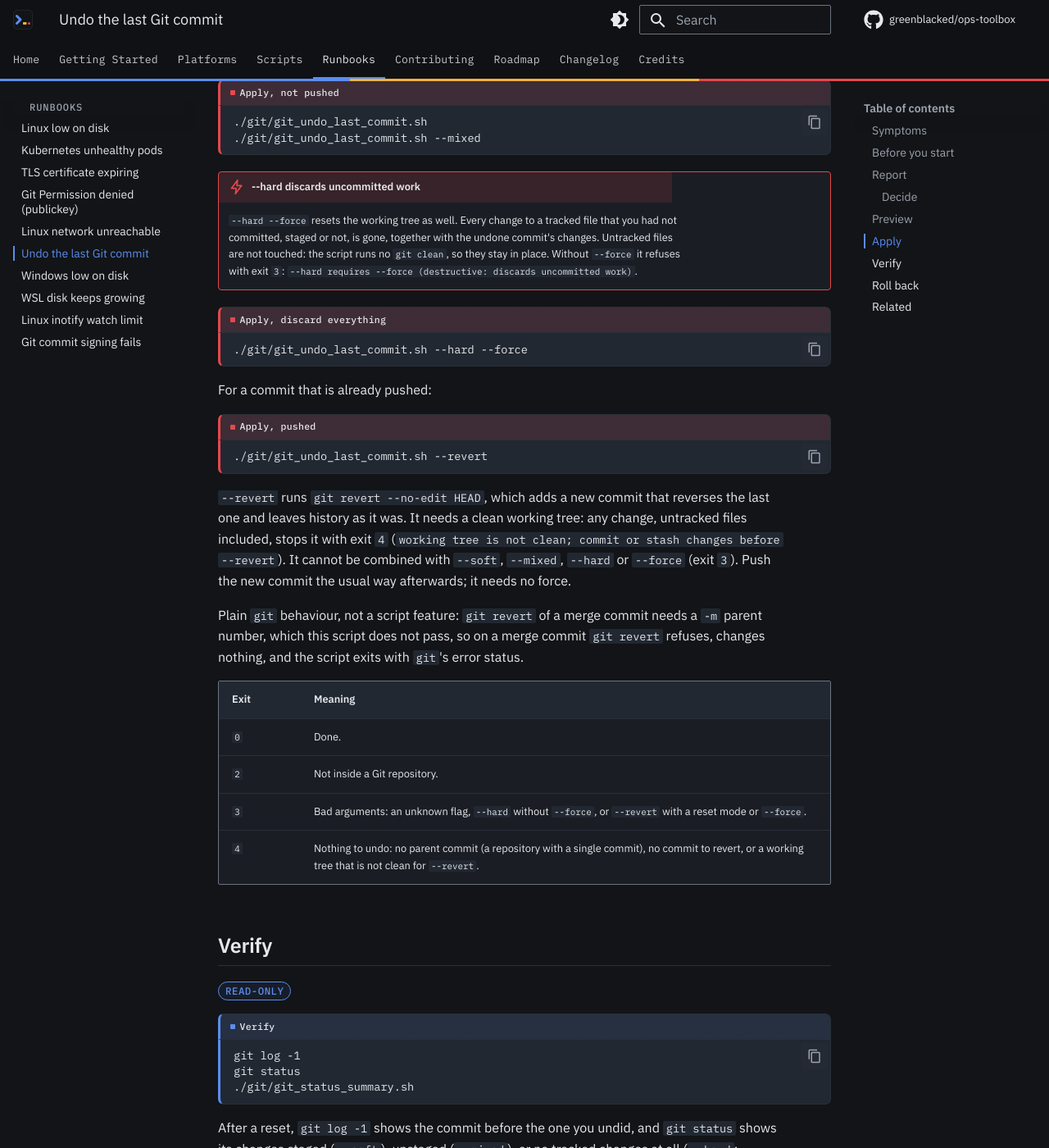
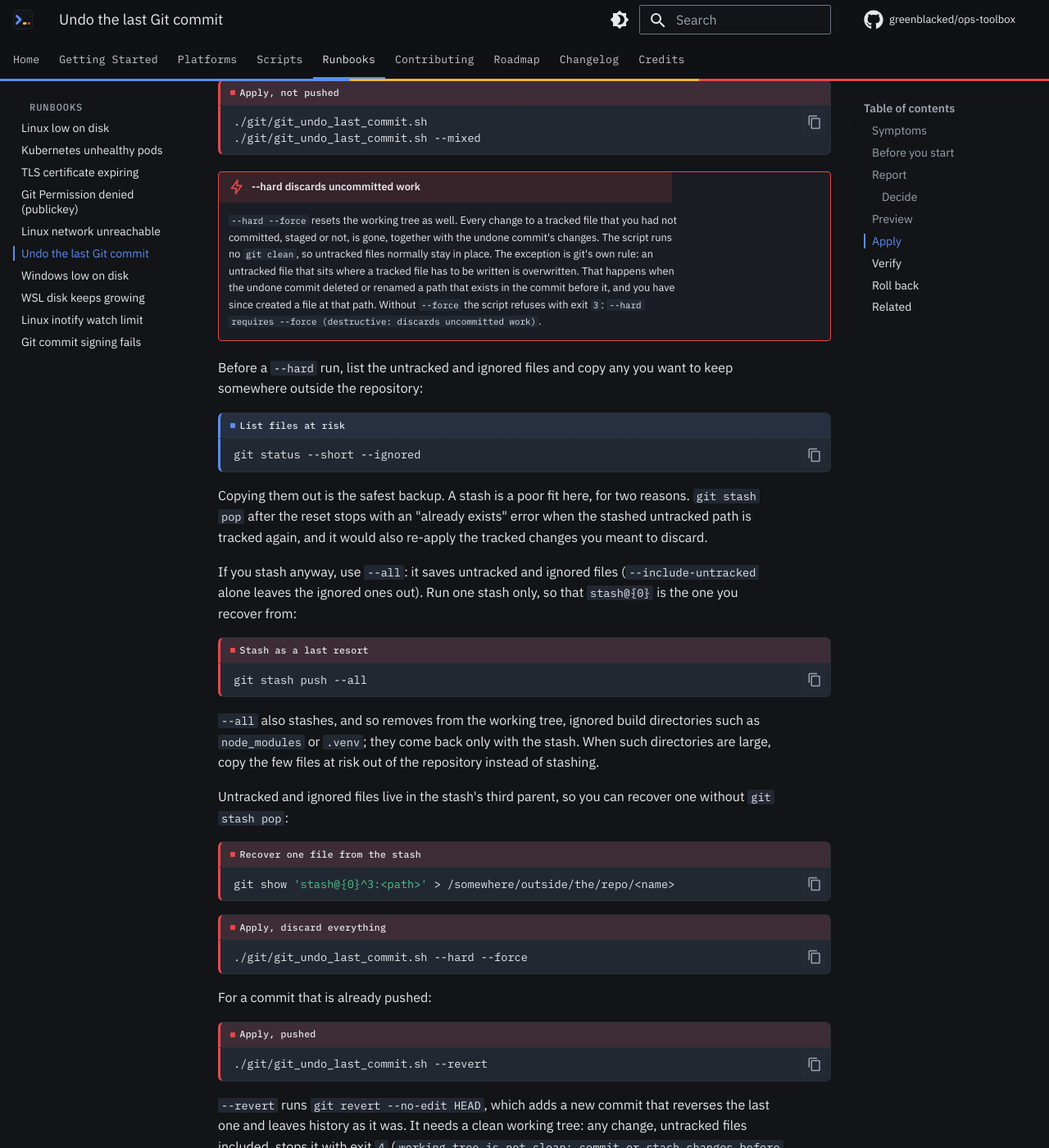
Before and after one commit to greenblacked/ops-toolbox, an MkDocs documentation site: the page built from docs/runbooks/git-undo-last-commit.md, in a window 1280 px wide and 1400 px high, scrolled down 2830 px. Shown: the whole window at 82% size. Built offline with MkDocs 1.6.1 and Material for MkDocs 9.7.7, drawn with Linux system fonts in a browser that asks for light colours; comment, search, counter and statistics services are not loaded.

Commit message:
docs(runbooks): harden undo-last-commit --hard guidance
Qualify when untracked files survive reset --hard (a tracked path
recreated under an untracked file is overwritten), list files at risk
before a hard reset, and warn that stash pop after the reset fails or
re-applies the discarded changes. Recommend copying files out, and if
stashing, a single stash push --all, recovering single files from the
stash's third parent. Note that --all also stashes and removes ignored
build directories such as node_modules and .venv, which return only
with the stash, so large ones are better copied than stashed.

````diff
--- a/docs/runbooks/git-undo-last-commit.md
+++ b/docs/runbooks/git-undo-last-commit.md
@@ -114,9 +114,46 @@ Run exactly the form you previewed:
 !!! apply "--hard discards uncommitted work"
     `--hard --force` resets the working tree as well. Every change to a
     tracked file that you had not committed, staged or not, is gone, together
-    with the undone commit's changes. Untracked files are not touched: the
-    script runs no `git clean`, so they stay in place. Without `--force` it refuses with exit `3`:
+    with the undone commit's changes. The script runs no `git clean`, so
+    untracked files normally stay in place. The exception is git's own
+    rule: an untracked file that sits where a tracked file has to be
+    written is overwritten. That happens when the undone commit deleted or
+    renamed a path that exists in the commit before it, and you have since
+    created a file at that path. Without `--force` the script refuses with
+    exit `3`:
     `--hard requires --force (destructive: discards uncommitted work)`.
+
+Before a `--hard` run, list the untracked and ignored files and copy any
+you want to keep somewhere outside the repository:
+
+```{ .bash .rpt-report title="List files at risk" }
+git status --short --ignored
+```
+
+Copying them out is the safest backup. A stash is a poor fit here, for two
+reasons. `git stash pop` after the reset stops with an "already exists"
+error when the stashed untracked path is tracked again, and it would also
+re-apply the tracked changes you meant to discard.
+
+If you stash anyway, use `--all`: it saves untracked and ignored files
+(`--include-untracked` alone leaves the ignored ones out). Run one stash
+only, so that `stash@{0}` is the one you recover from:
+
+```{ .bash .rpt-apply title="Stash as a last resort" }
+git stash push --all
+```
+
+`--all` also stashes, and so removes from the working tree, ignored
+build directories such as `node_modules` or `.venv`; they come back only
+with the stash. When such directories are large, copy the few files at
+risk out of the repository instead of stashing.
+
+Untracked and ignored files live in the stash's third parent, so you can
+recover one without `git stash pop`:
+
+```{ .bash .rpt-apply title="Recover one file from the stash" }
+git show 'stash@{0}^3:<path>' > /somewhere/outside/the/repo/<name>
+```
 
 ```{ .bash .rpt-apply title="Apply, discard everything" }
 ./git/git_undo_last_commit.sh --hard --force
````
